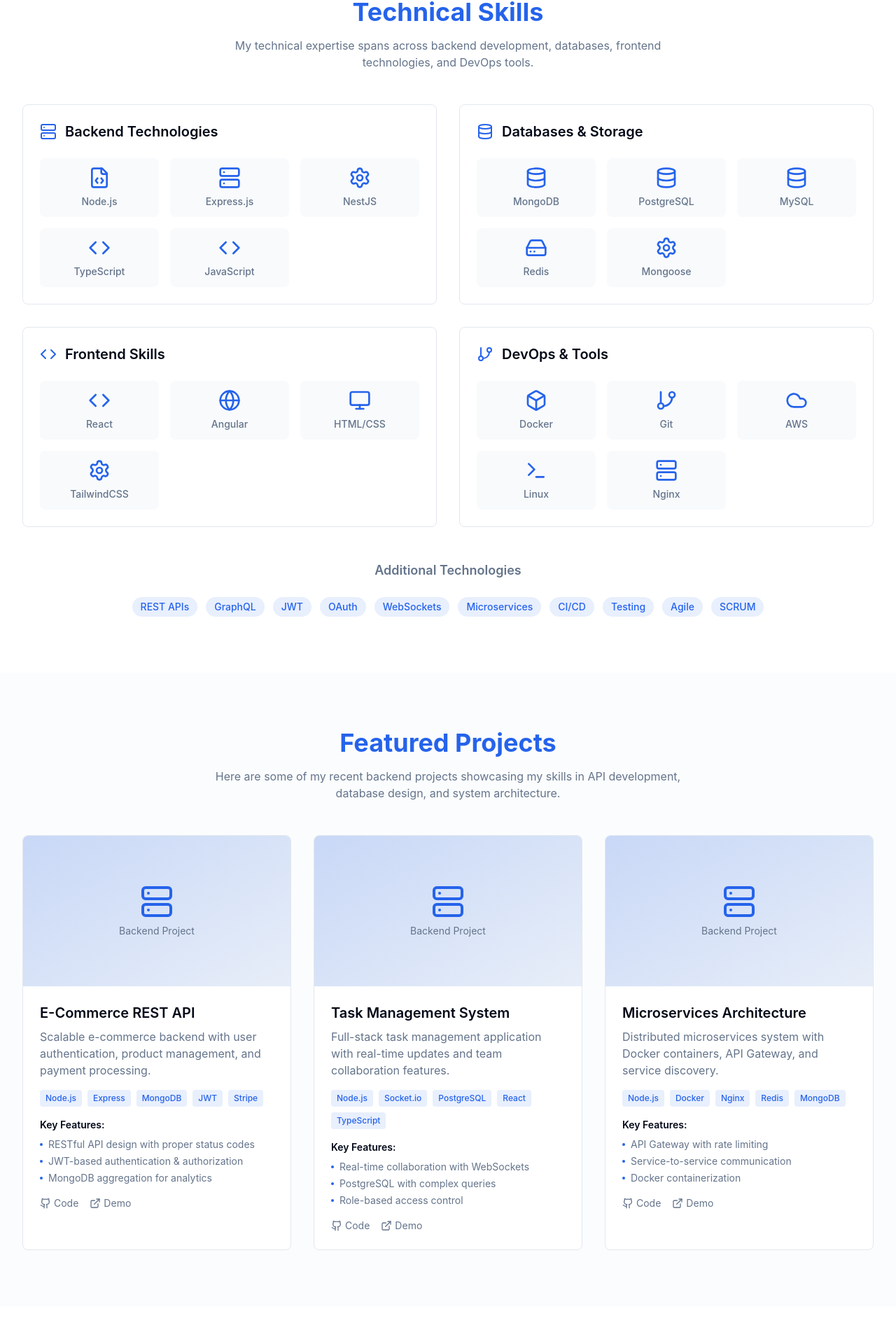
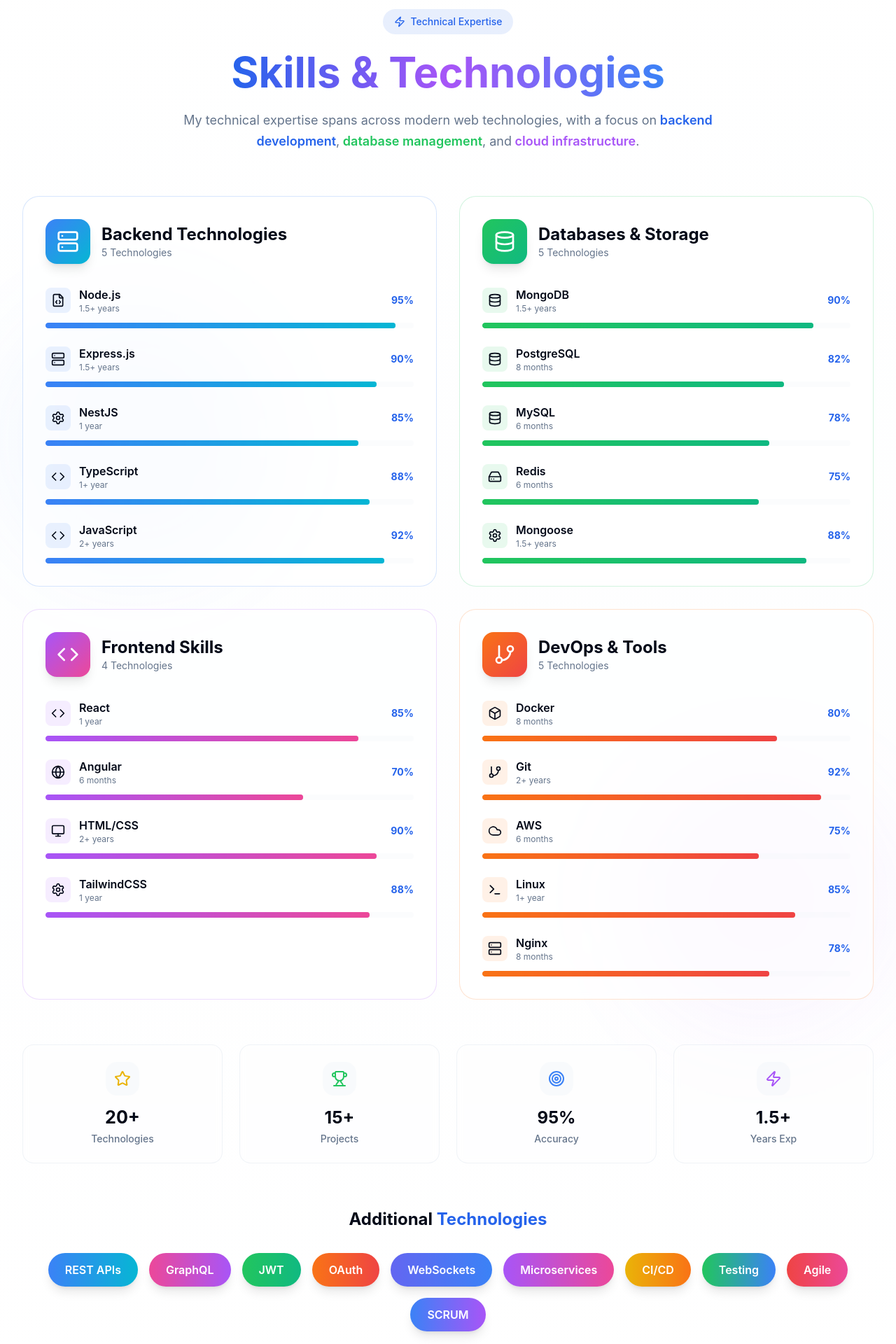
Before and after one commit to ajay-kumawat1/Portfolio, a React (Vite) app: page / in a window 1280 px wide. Shown: the part 2008-3928 px from the top of the page at 70% size. Built offline with nearby package versions, Linux system fonts and the light colour scheme.

Commit message:
feat(skills): enhance Skills component with detailed skill levels, new icons, and improved layout

```diff
--- a/src/components/Skills.tsx
+++ b/src/components/Skills.tsx
@@ -14,6 +14,10 @@
   Cloud,
   Monitor,
   HardDrive,
+  Star,
+  Trophy,
+  Zap,
+  Target,
 } from "lucide-react";
 
 const Skills = () => {
@@ -24,44 +28,86 @@
     {
       title: "Backend Technologies",
       icon: Server,
+      color: "from-blue-500 to-cyan-500",
+      bgColor: "bg-blue-500/10",
+      borderColor: "border-blue-500/20",
       skills: [
-        { name: "Node.js", icon: FileCode },
-        { name: "Express.js", icon: Server },
-        { name: "NestJS", icon: Settings },
-        { name: "TypeScript", icon: Code },
-        { name: "JavaScript", icon: Code },
+        {
+          name: "Node.js",
+          icon: FileCode,
+          level: 95,
+          experience: "1.5+ years",
+        },
+        {
+          name: "Express.js",
+          icon: Server,
+          level: 90,
+          experience: "1.5+ years",
+        },
+        { name: "NestJS", icon: Settings, level: 85, experience: "1 year" },
+        { name: "TypeScript", icon: Code, level: 88, experience: "1+ year" },
+        { name: "JavaScript", icon: Code, level: 92, experience: "2+ years" },
       ],
     },
     {
       title: "Databases & Storage",
       icon: Database,
+      color: "from-green-500 to-emerald-500",
+      bgColor: "bg-green-500/10",
+      borderColor: "border-green-500/20",
       skills: [
-        { name: "MongoDB", icon: Database },
-        { name: "PostgreSQL", icon: Database },
-        { name: "MySQL", icon: Database },
-        { name: "Redis", icon: HardDrive },
-        { name: "Mongoose", icon: Settings },
+        {
+          name: "MongoDB",
+          icon: Database,
+          level: 90,
+          experience: "1.5+ years",
+        },
+        {
+          name: "PostgreSQL",
+          icon: Database,
+          level: 82,
+          experience: "8 months",
+        },
+        { name: "MySQL", icon: Database, level: 78, experience: "6 months" },
+        { name: "Redis", icon: HardDrive, level: 75, experience: "6 months" },
+        {
+          name: "Mongoose",
+          icon: Settings,
+          level: 88,
+          experience: "1.5+ years",
+        },
       ],
     },
     {
       title: "Frontend Skills",
       icon: Code,
+      color: "from-purple-500 to-pink-500",
+      bgColor: "bg-purple-500/10",
+      borderColor: "border-purple-500/20",
       skills: [
-        { name: "React", icon: Code },
-        { name: "Angular", icon: Globe },
-        { name: "HTML/CSS", icon: Monitor },
-        { name: "TailwindCSS", icon: Settings },
+        { name: "React", icon: Code, level: 85, experience: "1 year" },
+        { name: "Angular", icon: Globe, level: 70, experience: "6 months" },
+        { name: "HTML/CSS", icon: Monitor, level: 90, experience: "2+ years" },
+        {
+          name: "TailwindCSS",
+          icon: Settings,
+          level: 88,
+          experience: "1 year",
+        },
       ],
     },
     {
       title: "DevOps & Tools",
       icon: GitBranch,
+      color: "from-orange-500 to-red-500",
+      bgColor: "bg-orange-500/10",
+      borderColor: "border-orange-500/20",
       skills: [
-        { name: "Docker", icon: Box },
-        { name: "Git", icon: GitBranch },
-        { name: "AWS", icon: Cloud },
-        { name: "Linux", icon: Terminal },
-        { name: "Nginx", icon: Server },
+        { name: "Docker", icon: Box, level: 80, experience: "8 months" },
+        { name: "Git", icon: GitBranch, level: 92, experience: "2+ years" },
+        { name: "AWS", icon: Cloud, level: 75, experience: "6 months" },
+        { name: "Linux", icon: Terminal, level: 85, experience: "1+ year" },
+        { name: "Nginx", icon: Server, level: 78, experience: "8 months" },
       ],
     },
   ];
@@ -71,7 +117,7 @@
     visible: {
       opacity: 1,
       transition: {
-        staggerChildren: 0.2,
+        staggerChildren: 0.15,
       },
     },
   };
@@ -82,90 +128,256 @@
   };
 
   return (
-    <section id="skills" className="py-20 px-4 sm:px-6 lg:px-8">
-      <div className="max-w-7xl mx-auto">
+    <section
+      id="skills"
+      className="relative py-24 px-4 sm:px-6 lg:px-8 overflow-hidden"
+    >
+      {/* Background Elements */}
+      <div className="absolute inset-0 bg-gradient-to-b from-background via-muted/10 to-background"></div>
+      <div className="absolute top-1/4 left-0 w-96 h-96 bg-blue-500/5 rounded-full blur-3xl"></div>
+      <div className="absolute bottom-1/4 right-0 w-96 h-96 bg-purple-500/5 rounded-full blur-3xl"></div>
+
+      <div className="relative max-w-7xl mx-auto">
         <motion.div
           ref={ref}
           initial="hidden"
           animate={isInView ? "visible" : "hidden"}
           variants={containerVariants}
         >
+          {/* Header Section */}
           <motion.div
             variants={itemVariants}
-            transition={{ duration: 0.6 }}
-            className="text-center mb-12"
+            transition={{ duration: 0.8 }}
+            className="text-center mb-16"
           >
-            <h2 className="text-3xl sm:text-4xl font-bold text-primary mb-4">
-              Technical Skills
+            <motion.div
+              variants={itemVariants}
+              className="inline-flex items-center space-x-2 bg-primary/10 text-primary px-4 py-2 rounded-full text-sm font-medium mb-6"
+            >
+              <Zap className="w-4 h-4" />
+              <span>Technical Expertise</span>
+            </motion.div>
+
+            <h2 className="text-4xl sm:text-5xl lg:text-6xl font-bold mb-6">
+              <span className="bg-gradient-to-r from-primary via-purple-500 to-blue-500 bg-clip-text text-transparent">
+                Skills & Technologies
+              </span>
             </h2>
-            <p className="text-muted-foreground max-w-2xl mx-auto">
-              My technical expertise spans across backend development,
-              databases, frontend technologies, and DevOps tools.
+
+            <p className="text-muted-foreground max-w-3xl mx-auto text-lg leading-relaxed">
+              My technical expertise spans across modern web technologies, with
+              a focus on
+              <span className="text-primary font-semibold">
+                {" "}
+                backend development
+              </span>
+              ,
+              <span className="text-green-500 font-semibold">
+                {" "}
+                database management
+              </span>
+              , and
+              <span className="text-purple-500 font-semibold">
+                {" "}
+                cloud infrastructure
+              </span>
+              .
             </p>
           </motion.div>
 
-          <div className="grid grid-cols-1 md:grid-cols-2 gap-8">
+          {/* Skills Categories */}
+          <div className="grid grid-cols-1 lg:grid-cols-2 gap-8 mb-16">
             {skillCategories.map((category, index) => (
               <motion.div
                 key={category.title}
                 variants={itemVariants}
-                transition={{ duration: 0.6, delay: index * 0.1 }}
-                className="bg-card p-6 rounded-lg border border-border hover:border-primary/20 transition-colors"
+                transition={{ duration: 0.8, delay: index * 0.2 }}
+                className={`group relative bg-background/50 backdrop-blur-sm p-8 rounded-3xl border ${category.borderColor} hover:border-opacity-50 transition-all duration-500 hover:shadow-2xl hover:shadow-current/10`}
               >
-                <div className="flex items-center mb-6">
-                  <category.icon className="h-6 w-6 text-primary mr-3" />
-                  <h3 className="text-xl font-semibold text-card-foreground">
-                    {category.title}
-                  </h3>
+                {/* Category Header */}
+                <div className="flex items-center mb-8">
+                  <div
+                    className={`p-4 rounded-2xl bg-gradient-to-br ${category.color} shadow-lg mr-4`}
+                  >
+                    <category.icon className="h-8 w-8 text-white" />
+                  </div>
+                  <div>
+                    <h3 className="text-2xl font-bold text-foreground group-hover:text-primary transition-colors">
+                      {category.title}
+                    </h3>
+                    <p className="text-sm text-muted-foreground">
+                      {category.skills.length} Technologies
+                    </p>
+                  </div>
                 </div>
 
-                <div className="grid grid-cols-2 sm:grid-cols-3 gap-4">
-                  {category.skills.map((skill) => (
+                {/* Skills Grid */}
+                <div className="space-y-6">
+                  {category.skills.map((skill, skillIndex) => (
                     <motion.div
                       key={skill.name}
-                      whileHover={{ scale: 1.05 }}
-                      className="flex flex-col items-center p-3 bg-muted/50 rounded-lg hover:bg-primary/10 transition-colors"
+                      variants={itemVariants}
+                      transition={{ delay: skillIndex * 0.1 }}
+                      className="group/skill"
                     >
-                      <skill.icon className="h-8 w-8 text-primary mb-2" />
-                      <span className="text-sm font-medium text-center text-muted-foreground">
-                        {skill.name}
-                      </span>
+                      <div className="flex items-center justify-between mb-3">
+                        <div className="flex items-center space-x-3">
+                          <div
+                            className={`p-2 rounded-lg ${category.bgColor} group-hover/skill:scale-110 transition-transform`}
+                          >
+                            <skill.icon className="h-5 w-5 text-current" />
+                          </div>
+                          <div>
+                            <span className="font-semibold text-foreground">
+                              {skill.name}
+                            </span>
+                            <p className="text-xs text-muted-foreground">
+                              {skill.experience}
+                            </p>
+                          </div>
+                        </div>
+                        <span className="text-sm font-bold text-primary">
+                          {skill.level}%
+                        </span>
+                      </div>
+
+                      {/* Progress Bar */}
+                      <div className="relative h-2 bg-muted/30 rounded-full overflow-hidden">
+                        <motion.div
+                          className={`absolute left-0 top-0 h-full bg-gradient-to-r ${category.color} rounded-full`}
+                          initial={{ width: 0 }}
+                          animate={
+                            isInView
+                              ? { width: `${skill.level}%` }
+                              : { width: 0 }
+                          }
+                          transition={{
+                            duration: 1.5,
+                            delay: index * 0.2 + skillIndex * 0.1,
+                            ease: "easeOut",
+                          }}
+                        />
+                        <div
+                          className={`absolute left-0 top-0 h-full bg-gradient-to-r ${category.color} rounded-full opacity-30 animate-pulse`}
+                          style={{ width: `${skill.level}%` }}
+                        />
+                      </div>
                     </motion.div>
                   ))}
                 </div>
+
+                {/* Floating decoration */}
+                <motion.div
+                  animate={{ rotate: 360 }}
+                  transition={{
+                    duration: 20,
+                    repeat: Infinity,
+                    ease: "linear",
+                  }}
+                  className="absolute -top-3 -right-3 w-6 h-6 bg-gradient-to-br from-primary/20 to-purple-500/20 rounded-full opacity-0 group-hover:opacity-100 transition-opacity"
+                />
               </motion.div>
             ))}
           </div>
 
-          {/* Additional Skills Badges */}
+          {/* Statistics Section */}
           <motion.div
             variants={itemVariants}
-            transition={{ duration: 0.6, delay: 0.8 }}
-            className="mt-12 text-center"
+            transition={{ duration: 0.8, delay: 0.6 }}
+            className="grid grid-cols-2 md:grid-cols-4 gap-6 mb-16"
           >
-            <h3 className="text-lg font-semibold text-muted-foreground mb-6">
-              Additional Technologies
+            {[
+              {
+                icon: Star,
+                value: "20+",
+                label: "Technologies",
+                color: "text-yellow-500",
+              },
+              {
+                icon: Trophy,
+                value: "15+",
+                label: "Projects",
+                color: "text-green-500",
+              },
+              {
+                icon: Target,
+                value: "95%",
+                label: "Accuracy",
+                color: "text-blue-500",
+              },
+              {
+                icon: Zap,
+                value: "1.5+",
+                label: "Years Exp",
+                color: "text-purple-500",
+              },
+            ].map((stat, index) => (
+              <motion.div
+                key={stat.label}
+                variants={itemVariants}
+                transition={{ delay: index * 0.1 }}
+                className="text-center p-6 bg-background/30 backdrop-blur-sm rounded-2xl border border-border/50 hover:border-primary/30 transition-all duration-300 group"
+              >
+                <div
+                  className={`inline-flex p-3 rounded-2xl bg-muted/50 mb-4 group-hover:scale-110 transition-transform ${stat.color}`}
+                >
+                  <stat.icon className="w-6 h-6" />
+                </div>
+                <motion.h4
+                  className="text-2xl font-bold text-foreground mb-1"
+                  animate={{ scale: [1, 1.05, 1] }}
+                  transition={{
+                    duration: 2,
+                    repeat: Infinity,
+                    delay: index * 0.5,
+                  }}
+                >
+                  {stat.value}
+                </motion.h4>
+                <p className="text-muted-foreground text-sm font-medium">
+                  {stat.label}
+                </p>
+              </motion.div>
+            ))}
+          </motion.div>
+
+          {/* Additional Technologies */}
+          <motion.div
+            variants={itemVariants}
+            transition={{ duration: 0.8, delay: 0.8 }}
+            className="text-center"
+          >
+            <h3 className="text-2xl font-bold text-foreground mb-8">
+              Additional <span className="text-primary">Technologies</span>
             </h3>
-            <div className="flex flex-wrap justify-center gap-3">
+
+            <div className="flex flex-wrap justify-center gap-4">
               {[
-                "REST APIs",
-                "GraphQL",
-                "JWT",
-                "OAuth",
-                "WebSockets",
-                "Microservices",
-                "CI/CD",
-                "Testing",
-                "Agile",
-                "SCRUM",
-              ].map((tech) => (
-                <motion.span
-                  key={tech}
-                  whileHover={{ scale: 1.05 }}
-                  className="px-3 py-1 bg-primary/10 text-primary rounded-full text-sm font-medium"
+                { name: "REST APIs", color: "from-blue-500 to-cyan-500" },
+                { name: "GraphQL", color: "from-pink-500 to-purple-500" },
+                { name: "JWT", color: "from-green-500 to-emerald-500" },
+                { name: "OAuth", color: "from-orange-500 to-red-500" },
+                { name: "WebSockets", color: "from-indigo-500 to-blue-500" },
+                { name: "Microservices", color: "from-purple-500 to-pink-500" },
+                { name: "CI/CD", color: "from-yellow-500 to-orange-500" },
+                { name: "Testing", color: "from-green-500 to-blue-500" },
+                { name: "Agile", color: "from-red-500 to-pink-500" },
+                { name: "SCRUM", color: "from-blue-500 to-purple-500" },
+              ].map((tech, index) => (
+                <motion.div
+                  key={tech.name}
+                  variants={itemVariants}
+                  transition={{ delay: index * 0.05 }}
+                  whileHover={{
+                    scale: 1.1,
+                    rotate: [0, -2, 2, 0],
+                    transition: { duration: 0.3 },
+                  }}
+                  className={`relative px-6 py-3 bg-gradient-to-r ${tech.color} text-white rounded-full font-semibold shadow-lg hover:shadow-xl transition-shadow cursor-pointer group`}
                 >
-                  {tech}
-                </motion.span>
+                  <span className="relative z-10">{tech.name}</span>
+                  <div className="absolute inset-0 bg-white/20 rounded-full opacity-0 group-hover:opacity-100 transition-opacity" />
+                </motion.div>
               ))}
             </div>
           </motion.div>
```
